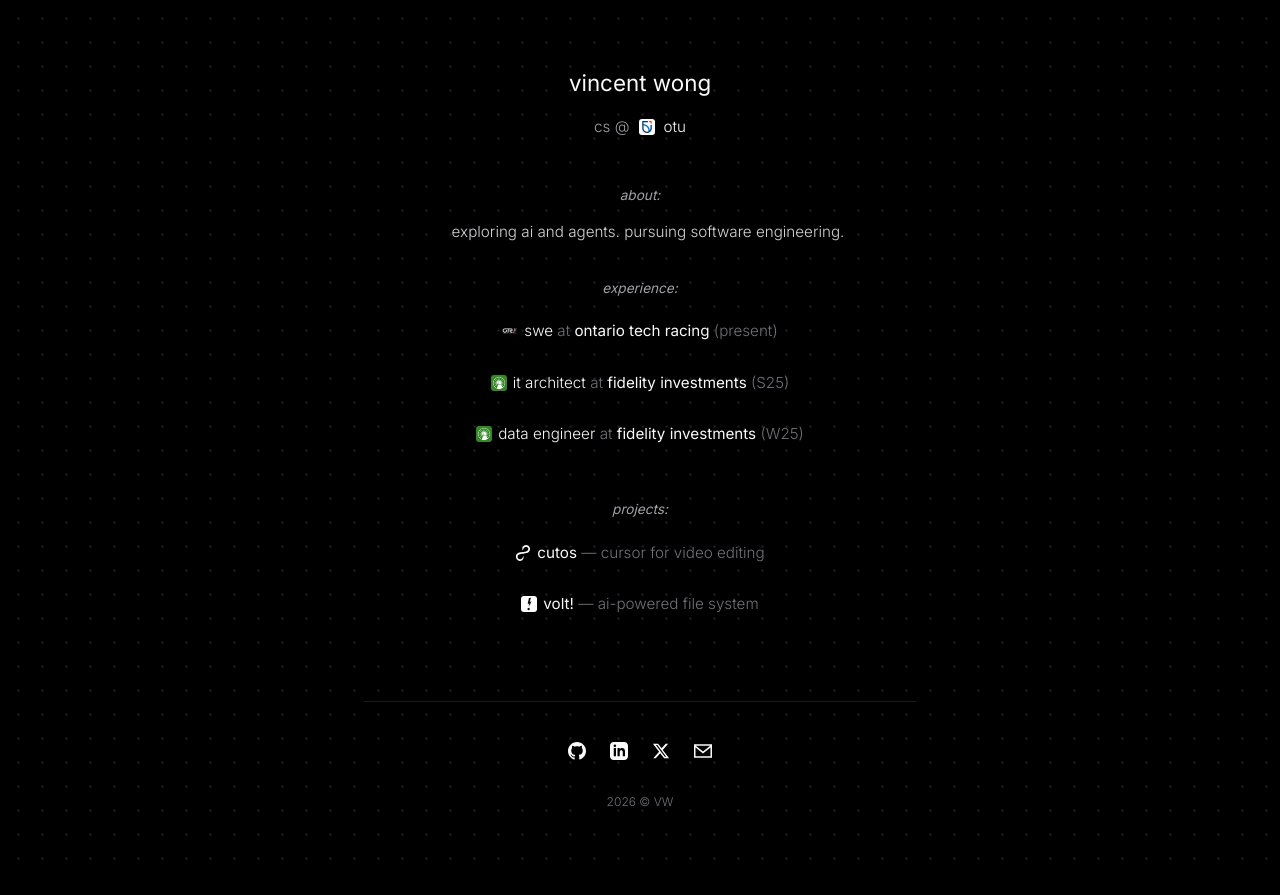
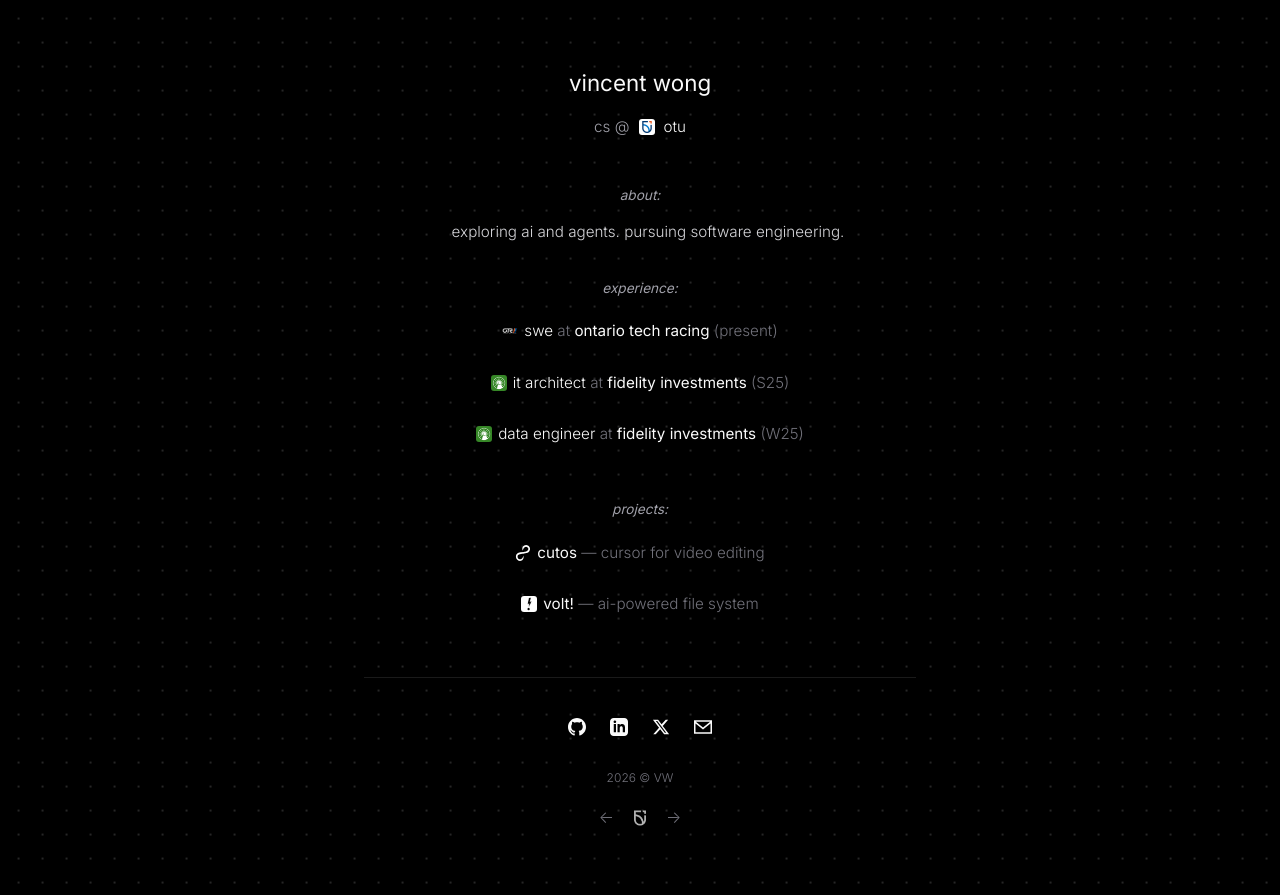
Before and after one commit to VinceKLW/personal-portfolio, a React (Vite) app: page / in a window 1280 px wide. Built offline with nearby package versions, Linux system fonts and the light colour scheme.

Commit message:
webring added

```diff
--- a/src/components/Footer/Footer.jsx
+++ b/src/components/Footer/Footer.jsx
@@ -44,6 +44,19 @@
       <p style={{ fontSize: '0.75rem', color: '#71717a' }}>
         2026 © VW
       </p>
+      <div style={{
+        display: 'flex',
+        alignItems: 'center',
+        justifyContent: 'center',
+        gap: '16px',
+        marginTop: '1rem',
+      }}>
+        <span style={{ color: '#71717a', fontSize: '16px', cursor: 'default' }}>←</span>
+        <a href="https://otu-webring.vercel.app" target="_blank" rel="noopener noreferrer" style={{ display: 'flex', alignItems: 'center', border: 'none' }}>
+          <img src="/ontariotech.svg" alt="OTU Webring" style={{ height: '20px', width: 'auto', opacity: 0.7 }} />
+        </a>
+        <span style={{ color: '#71717a', fontSize: '16px', cursor: 'default' }}>→</span>
+      </div>
     </footer>
   )
 }
--- a/src/components/Projects/Projects.jsx
+++ b/src/components/Projects/Projects.jsx
@@ -26,7 +26,7 @@
   }
 
   return (
-    <section>
+    <section style={{ marginBottom: '0.5rem' }}>
       <h3>projects:</h3>
       <ul>
         {projects.map((project, index) => (
```
Also changed, not shown: public/ontariotech.svg (added).
